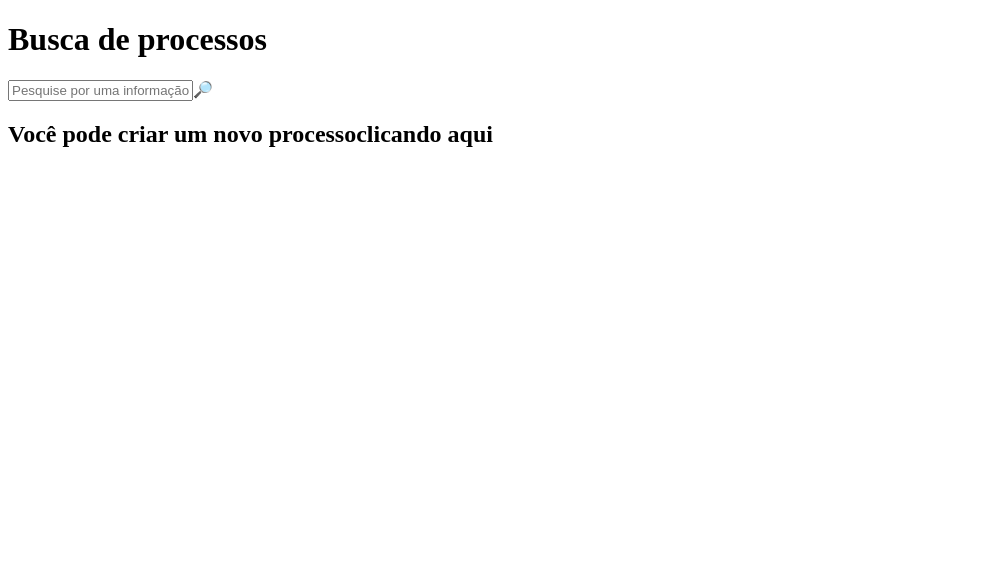
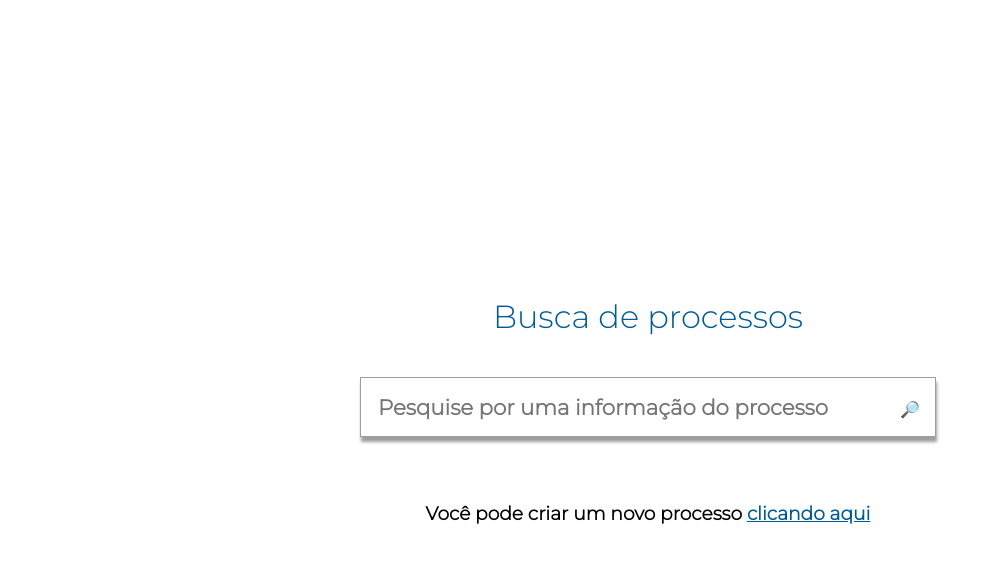
Before and after one commit to Notnox/TrabalhoSemana06, a React (Create React App) app in the folder app/: page / in a window 1280 px wide. Shown: the top 562 px of the page, without its empty margins (0-994 px from the left). Built offline with nearby package versions, Linux system fonts and the light colour scheme; the HTML template or start-up script is replaced by a standard one.

Commit message:
Estilo página principal

```diff
--- /dev/null
+++ b/app/src/App.css
@@ -0,0 +1,5 @@
+@import url('https://fonts.googleapis.com/css2?family=Montserrat:wght@300&display=swap');
+
+* {
+    font-family: 'Montserrat', sans-serif;
+}
--- a/app/src/App.js
+++ b/app/src/App.js
@@ -1,6 +1,6 @@
 import React from 'react';
 import PagesIndex from './Pages/Index/Index';
-
+import './App.css'
 
 const App = () => {
   return (
--- /dev/null
+++ b/app/src/Pages/Index/Index.css
@@ -0,0 +1,63 @@
+
+.PagesIndex__Corpo {
+    width: 100vw;
+    height: 100vh;
+
+    display: flex;
+    flex-direction: column;
+    justify-content: center;
+    align-items: center;
+}
+
+.PagesIndex__h1 {
+    color: #005b95;
+    font-size: 24pt;
+    font-weight: normal;
+}
+
+.PagesIndex__pesquisa {
+    border: 1px solid #9E9E9E;
+    box-shadow: 1px 5px 3px #9E9E9E;
+
+    padding: 15px 15px;
+    margin: 20px 0 50px 0;
+}
+
+.PagesIndex__Input {
+    color: #9E9E9E;
+    font-size: 16pt;
+    font-weight: bold;
+
+    margin-right: 50px;
+
+    border: unset;
+    outline: unset;
+
+    width: 470px;
+}
+
+.PagesIndex__h2 {
+    font-size: 14pt;
+    font-weight: bold;
+}
+
+.PagesIndex__link {
+    color: #005b95;
+    font-size: 14pt;
+    text-decoration: underline;
+
+    cursor: pointer;
+}
+
+.PagesIndex__link:active {
+    font-size: 13pt;
+}
+
+.PagesIndex__lupa {
+    cursor: pointer;
+}
+
+.PagesIndex__lupa:active {
+    font-size: 10pt;
+    padding: 2px;
+}
--- a/app/src/Pages/Index/Index.js
+++ b/app/src/Pages/Index/Index.js
@@ -1,17 +1,22 @@
-import React, { Fragment } from 'react';
+import React from 'react';
+import './Index.css'
 
 const PagesIndex = () => {
     return (
-        <Fragment>
-            <h1>Busca de processos</h1>
-            <div>
-                <input placeholder='Pesquise por uma informação do processo' />🔎
+        <div className='PagesIndex__Corpo'>
+            <h1 className='PagesIndex__h1'>Busca de processos</h1>
+            <div className='PagesIndex__pesquisa'>
+                <input placeholder='Pesquise por uma informação do processo' className='PagesIndex__Input' />
+                <a className='PagesIndex__lupa'>🔎</a>
             </div>
-            <h2>
-                Você pode criar um novo processo
-                <a>clicando aqui</a>
+            <h2 className='PagesIndex__h2'>
+                Você pode criar um novo processo <a
+                    className='PagesIndex__link'
+                >
+                    clicando aqui
+                </a>
             </h2>
-        </Fragment>
+        </div>
     );
 }
 
```
